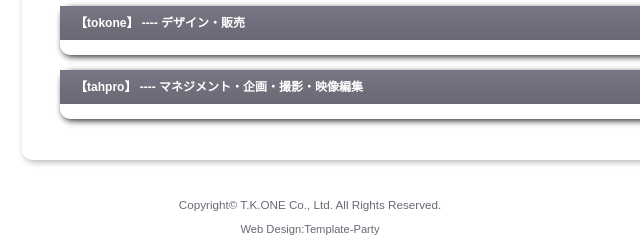
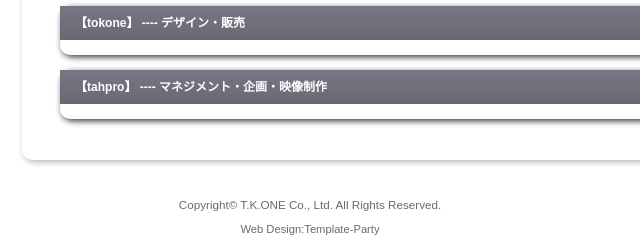
Before and after one commit to shdw-suzuki/tkone, a plain HTML site: page index.html in a window 1280 px wide. Shown: the part 516-756 px from the top of the page, 330-970 px from the left. Drawn offline with Linux system fonts and the light colour scheme.

Commit message:
Add files via upload

```diff
--- a/index.html
+++ b/index.html
@@ -58,7 +58,7 @@ section.list h4.close {
     background: url(images/btn_plus.png) no-repeat right center/30px 30px;
 }
 
-@media screen and (max-width:1100px){
+@media screen and (max-width:960px){
 .flex{
     display: block;
 }
@@ -117,7 +117,7 @@ section.list h4.close {
 </section>
 
 <section class="list">
-<h2 id="s3_hdr" class="close">【tahpro】  ----  マネジメント・企画・撮影・映像編集</h2>
+<h2 id="s3_hdr" class="close">【tahpro】  ----  マネジメント・企画・映像制作</h2>
 <div class="flex" id="s3_info">
 <p class="flex-item1">
   <iframe src="https://shdw-suzuki.github.io/view/sample3.html" height="520px">
```
Also changed, not shown: meeting3.html (+1 -1 lines).
